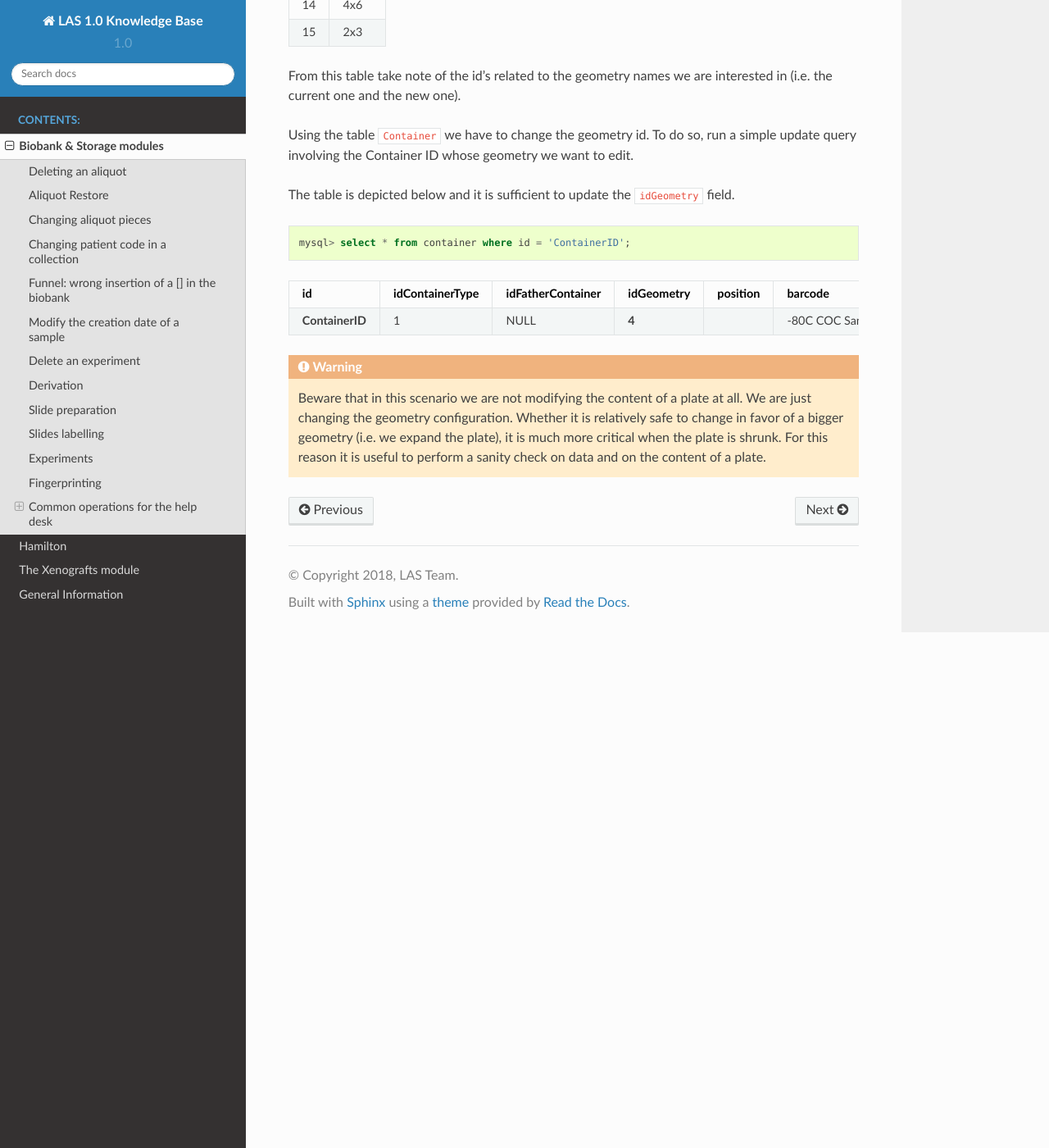
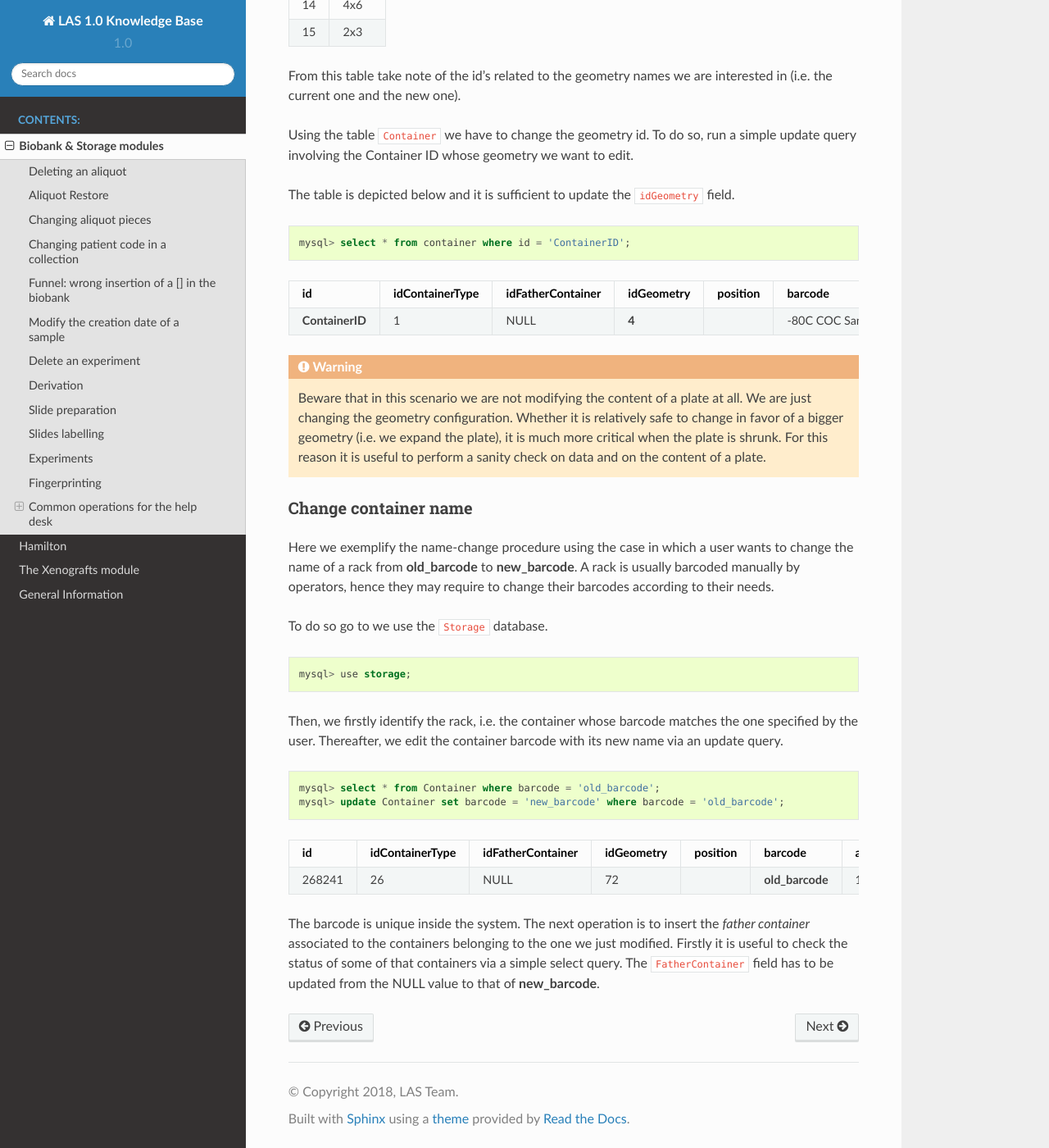
Before and after one commit to lasircc/las_1_knowledge_base, a Sphinx documentation site: the page built from docs/biobank.rst, in a window 1280 px wide and 1400 px high, scrolled down 11474 px. Shown: the whole window at 82% size. Built offline with Sphinx 7.4.7 and the Read the Docs theme 2.0.0, drawn with Linux system fonts in a browser that asks for light colours.

Commit message:
Added new cases and some tables and queries

```diff
--- a/docs/biobank.rst
+++ b/docs/biobank.rst
@@ -429,3 +429,32 @@ The table is depicted below and it is sufficient to update the ``idGeometry`` fi
 
 
 .. warning::  Beware that in this scenario we are not modifying the content of a plate at all. We are just changing the geometry configuration. Whether it is relatively safe to change in favor of a bigger geometry (i.e. we expand the plate), it is much more critical when the plate is shrunk. For this reason it is useful to perform a sanity check on data and on the content of a plate.
+
+
+Change container name
+*********************
+
+Here we exemplify the name-change procedure using the case in which a user wants to change the name of a rack from **old_barcode** to **new_barcode**.
+A rack is usually barcoded manually by operators, hence they may require to change their barcodes according to their needs.
+
+To do so go to we use the ``Storage`` database.
+
+.. code:: sql
+
+	mysql> use storage;
+
+Then, we firstly identify the rack, i.e. the container whose barcode matches the one specified by the user. Thereafter, we edit the container barcode with its new name via an update query.
+
+.. code:: sql
+
+	mysql> select * from Container where barcode = 'old_barcode';
+	mysql> update Container set barcode = 'new_barcode' where barcode = 'old_barcode';
+
++--------+-----------------+-------------------+------------+----------+-----------------+--------------+------+-------+---------+--------+
+| id     | idContainerType | idFatherContainer | idGeometry | position | barcode         | availability | full | owner | present | oneUse |
++========+=================+===================+============+==========+=================+==============+======+=======+=========+========+
+| 268241 |              26 |              NULL |         72 |          | **old_barcode** |            1 |    0 | NULL  |       1 |      0 |
++--------+-----------------+-------------------+------------+----------+-----------------+--------------+------+-------+---------+--------+
+
+
+The barcode is unique inside the system. The next operation is to insert the *father container* associated to the containers belonging to the one we just modified. Firstly it is useful to check the status of some of that containers via a simple select query. The ``FatherContainer`` field has to be updated from the NULL value to that of **new_barcode**.
```
Also changed, not shown: 1 other file.
